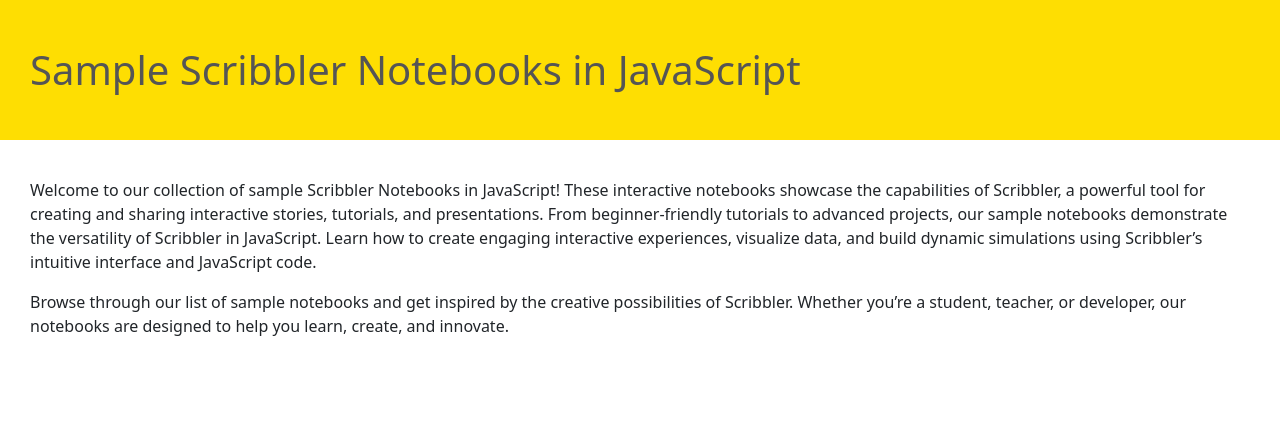
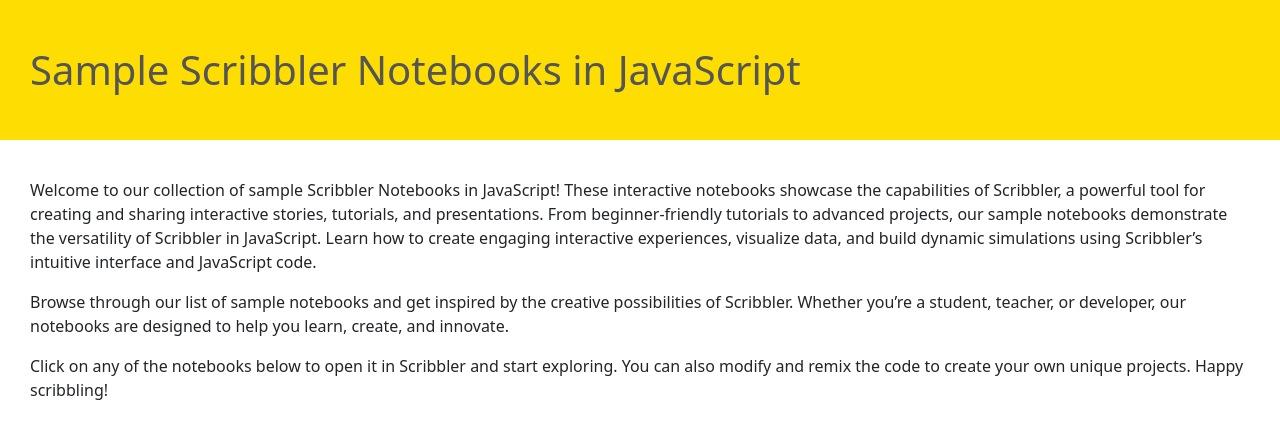
Before and after one commit to gopi-suvanam/scribbler-examples, a Jekyll site: the page built from index.md, in a window 1280 px wide. Shown: the top 439 px of the page. Built offline with Jekyll 4.4.1, drawn with Linux system fonts in a browser that asks for light colours; nearby versions of some CDN libraries.

Commit message:
Update index.md

```diff
--- a/index.md
+++ b/index.md
@@ -6,6 +6,8 @@
 Welcome to our collection of sample Scribbler Notebooks in JavaScript! These interactive notebooks showcase the capabilities of Scribbler, a powerful tool for creating and sharing interactive stories, tutorials, and presentations. From beginner-friendly tutorials to advanced projects, our sample notebooks demonstrate the versatility of Scribbler in JavaScript. Learn how to create engaging interactive experiences, visualize data, and build dynamic simulations using Scribbler's intuitive interface and JavaScript code.
 
 Browse through our list of sample notebooks and get inspired by the creative possibilities of Scribbler. Whether you're a student, teacher, or developer, our notebooks are designed to help you learn, create, and innovate.
+
+Click on any of the notebooks below to open it in Scribbler and start exploring. You can also modify and remix the code to create your own unique projects. Happy scribbling!
 
 <ul class="row">
   {% for file in site.static_files %}
```
